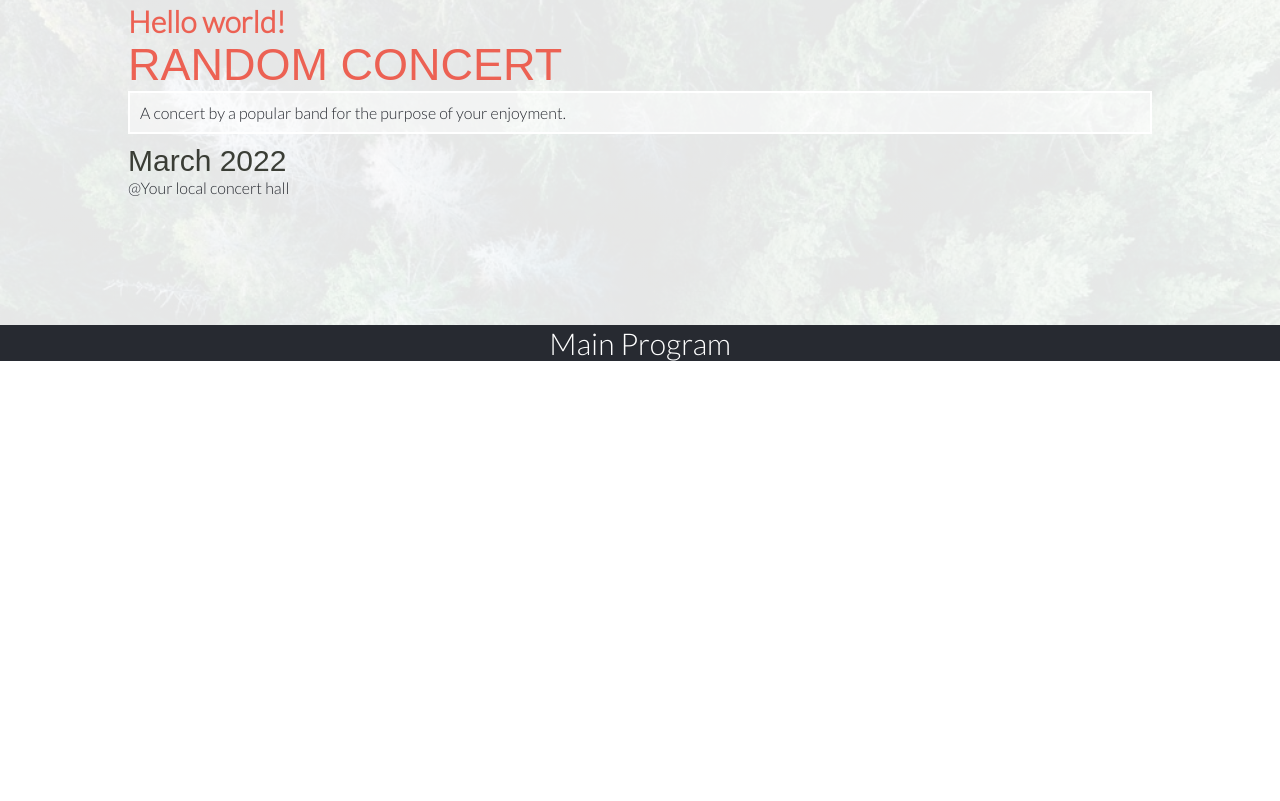
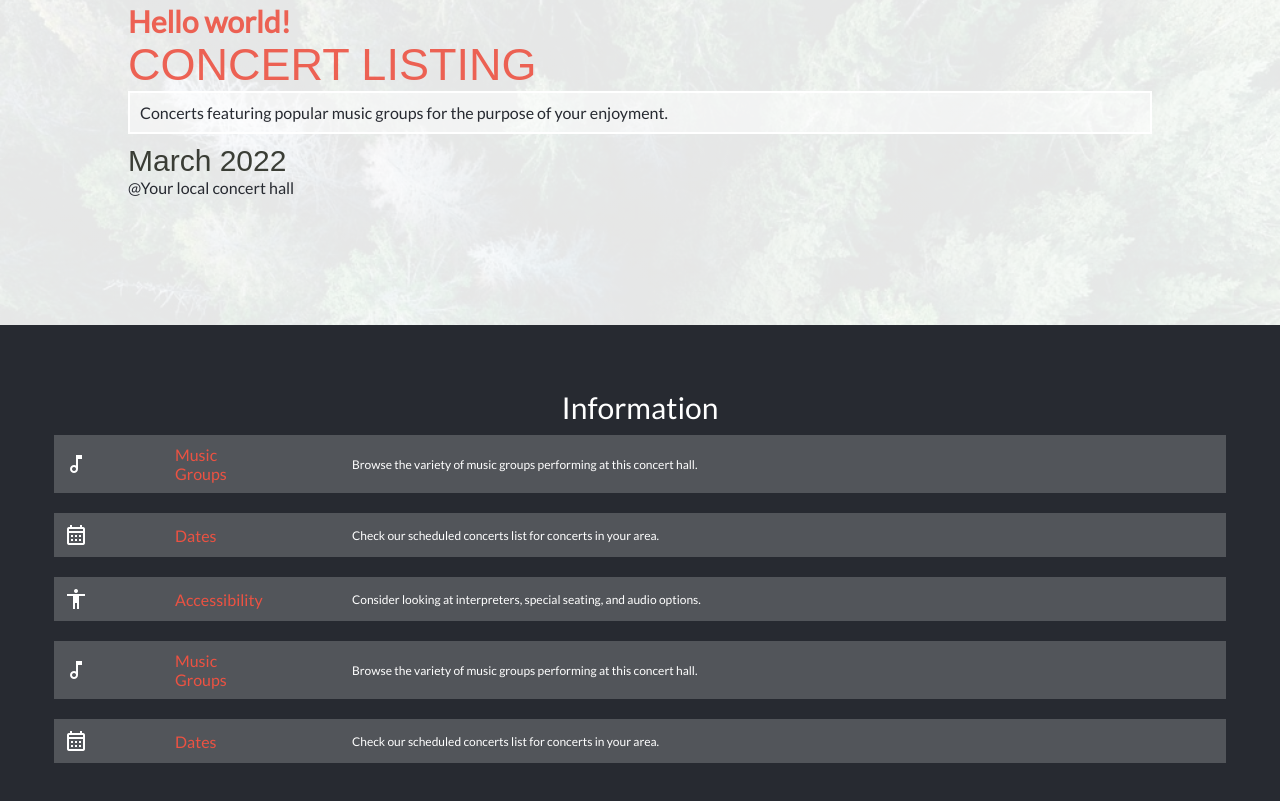
Before and after one commit to emyrue/ConcertListing, a website: page index.html in a window 1280 px wide. Shown: the part 47-848 px from the top of the page. Before the commit the page ends 800 px from the top, so only its background shows below. Drawn offline with Linux system fonts and the light colour scheme; a web font is replaced by a local one.

Commit message:
Complete information section

```diff
--- a/index.html
+++ b/index.html
@@ -6,7 +6,7 @@
         <meta name="viewport" content="width=device-width, initial-scale=1.0">
         <link rel="preconnect" href="https://fonts.googleapis.com">
         <link rel="preconnect" href="https://fonts.gstatic.com" crossorigin>
-        <link href="https://fonts.googleapis.com/css2?family=Lato:wght@300&family=Playfair+Display:wght@700&display=swap" rel="stylesheet">
+        <link href="https://fonts.googleapis.com/css2?family=Lato:wght@400&family=Playfair+Display:wght@700&display=swap" rel="stylesheet">
         <link href="http://fonts.cdnfonts.com/css/cocogoose" rel="stylesheet">
         <link rel="stylesheet" href="./style.css">
     </head>
@@ -23,28 +23,38 @@
         <!--Headline section-->
         <section class="headline">
             <div class="greeting lato">Hello world!</div>
-            <div class="title cocogoose">RANDOM CONCERT</div>
-            <div class="description lato">A concert by a popular band for the purpose of your enjoyment.</div>
+            <div class="title cocogoose">CONCERT LISTING</div>
+            <div class="description lato">Concerts featuring popular music groups for the purpose of your enjoyment.</div>
             <div class="date cocogoose">March 2022</div>
             <div class="location lato">@Your local concert hall</div>
         </section>
-        <section class="program">
-            <div class="program-heading lato">Main Program</div>
-            <div class="program-sections">
-                <div class="card card1">
-
+        <section class="information">
+            <div class="information-heading lato">Information</div>
+            <div class="information-sections">
+                <div class="card">
+                    <img class="icon" src="./images/music-note.png" alt="music groups">
+                    <div class="heading lato">Music Groups</div>
+                    <div class="small-description lato">Browse the variety of music groups performing at this concert hall.</div>
                 </div>
-                <div class="card card2">
-
+                <div class="card">
+                    <img class="icon" src="./images/calendar.png" alt="music groups">
+                    <div class="heading lato">Dates</div>
+                    <div class="small-description lato">Check our scheduled concerts list for concerts in your area.</div>
                 </div>
-                <div class="card card3">
-
+                <div class="card">
+                    <img class="icon" src="./images/accessibility.png" alt="music groups">
+                    <div class="heading lato">Accessibility</div>
+                    <div class="small-description lato">Consider looking at interpreters, special seating, and audio options.</div>
                 </div>
-                <div class="card card4">
-
+                <div class="card">
+                    <img class="icon" src="./images/music-note.png" alt="music groups">
+                    <div class="heading lato">Music Groups</div>
+                    <div class="small-description lato">Browse the variety of music groups performing at this concert hall.</div>
                 </div>
-                <div class="card card5">
-
+                <div class="card">
+                    <img class="icon" src="./images/calendar.png" alt="music groups">
+                    <div class="heading lato">Dates</div>
+                    <div class="small-description lato">Check our scheduled concerts list for concerts in your area.</div>
                 </div>
             </div>
         </section>
--- a/style.css
+++ b/style.css
@@ -82,13 +82,49 @@ header {
   }
 }
 
-.program {
+/*Information section*/
+
+.information {
   background-color: #272a31;
   background-image: url("./images/pattern.png");
+  padding: 5%;
 }
 
-.program-heading {
+.information-heading {
   text-align: center;
   color: white;
   font-size: 30px;
 }
+
+.information-sections {
+  display: flex;
+  flex-direction: column;
+  align-items: center;
+}
+
+.card {
+  display: flex;
+  align-items: center;
+  background:rgba(255, 255, 255, 0.2);
+  padding: 10px;
+  margin: 10px 0;
+  width: 100%;
+  justify-content: space-between;
+}
+
+.icon {
+  flex-basis: auto;
+}
+
+.heading {
+  color: #ec5242;
+  padding: 0 10px;
+  flex-basis: 90px;
+  flex-shrink: 0;
+}
+
+.small-description {
+  color: white;
+  font-size: 12px;
+  flex-basis: 75%;
+}
```
Also changed, not shown: images/accessibility.png (added), images/calendar.png (added), images/music-note.png (added).
